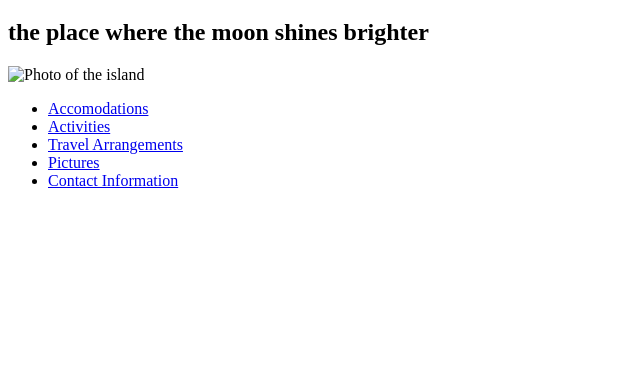
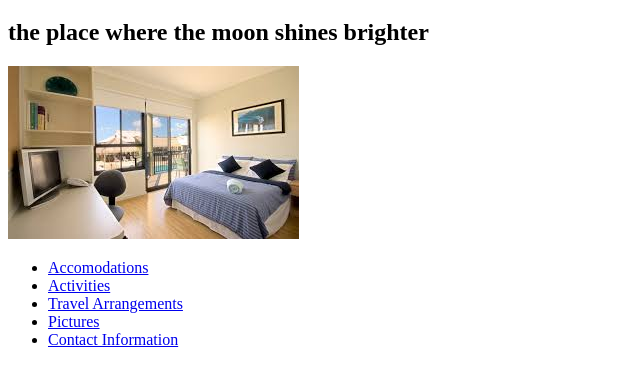
Before and after one commit to RonyNasr/island-resort, a plain HTML site: page pages/accomodations.html in a window 1280 px wide. Shown: the part 61-444 px from the top of the page, without its empty margins (0-640 px from the left). Drawn offline with Linux system fonts and the light colour scheme; files that its build step writes are made by us from their sources.

Commit message:
fix new img in accomodations

```diff
--- a/pages/accomodations.html
+++ b/pages/accomodations.html
@@ -7,7 +7,7 @@
   <body>
     <h1>Moon Island Resort</h1>
     <h2>the place where the moon shines brighter</h2>
-    <img src="../img/acc2.jpg" alt="Photo of the island">
+    <img src="../img/acc2.jpeg" alt="Photo of the island">
     <ul>
       <li><a href="pages/accommodations.html">Accomodations</a></li>
       <li><a href="pages/Activities.html">Activities</a></li>
```
